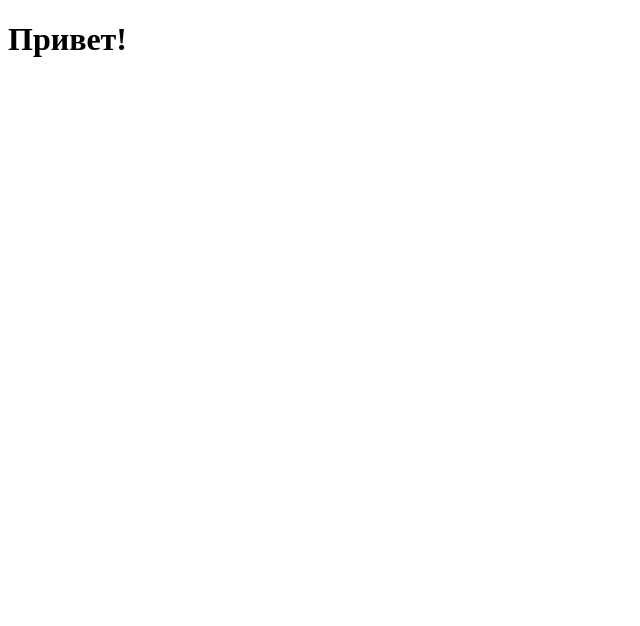
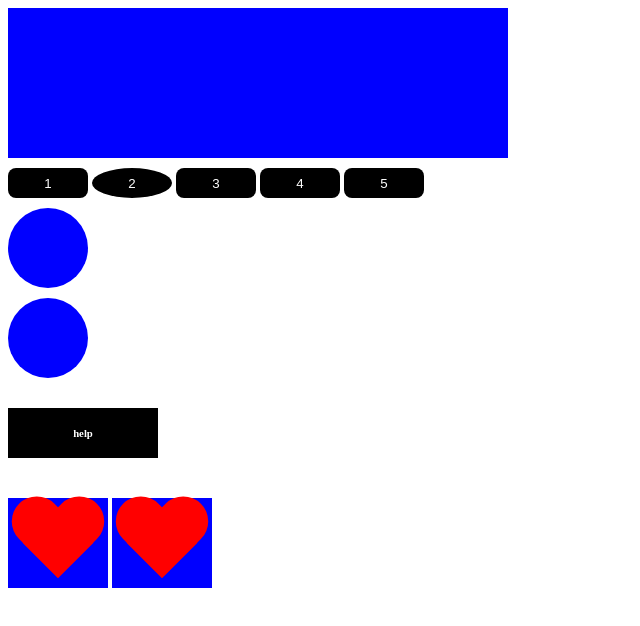
Before and after one commit to NATASHAmedvedeva95/-petrochenko-training, a plain HTML site: page index.html in a window 1280 px wide. Shown: the whole page, without its empty margins (0-640 px from the left). Drawn offline with Linux system fonts and the light colour scheme.

Commit message:
:finish the console application. page access methods

```diff
--- a/index.html
+++ b/index.html
@@ -5,9 +5,26 @@
     <meta http-equiv="X-UA-Compatible" content="IE=edge">
     <meta name="viewport" content="width=device-width, initial-scale=1.0">
     <title>Document</title>
+    <link rel="stylesheet" href="style.css">
 </head>
 <body>
-    <h1>Привет!</h1>
-    <script src="my.js"></script>
+    <div class="box" id="box"></div>
+    <button>1</button>
+    <button>2</button>
+    <button>3</button>
+    <button>4</button>
+    <button>5</button>
+
+    <div class="circle"></div>
+    <div class="circle"></div>
+    <div class="circle"></div>
+
+    <div class="wrapper">
+        <div class="heart"></div>
+        <div class="heart"></div>
+        <div class="heart"></div>
+
+    </div>
+    <script src="script.js"></script>
 </body>
 </html>
--- /dev/null
+++ b/script.js
@@ -0,0 +1,74 @@
+const box = document.getElementById('box'),
+      btns = document.getElementsByTagName('button'),
+      circles = document.getElementsByClassName('circle'),
+      hearts = document.querySelectorAll('.heart'),
+      oneHeart = document.querySelector('.heart');
+      wrapper = document.querySelector('.wrapper');
+
+box.style.backgroundColor = 'blue';
+box.style.width = '500px';
+btns[1].style.borderRadius = '100%';
+
+// задаём стили при помощи css-текста для нескольких св-в сразу
+box.style.cssText = 'background-color: blue; width: 500px'
+
+// задаём св- ва нескольким элементам при помощи цикла
+// данный способ используют редко
+
+// for(let i = 0; i < hearts.length; i++){
+//     hearts[i].style.backgroundColor = 'blue';
+// }
+
+// метод forEach. каждое сердце здесь прописывается как item
+
+hearts.forEach(item =>{
+    item.style.backgroundColor = 'blue';
+});
+
+
+// создание элементов прямо в коде при помощи метода documentCreateElement,
+// во внтурь данного метода в кавычках помещается название этого элемента. у нас это div
+// используя эту команду элемент виден только в js
+
+const div = document.createElement('div');
+
+
+// стилизуем элемент при помощи classList. здесь мы добавляем класс к нашему элементу, который прописан в Css
+
+div.classList.add('black');
+
+// добавляем данный элемент на страницу при помощи DOM, суть добавления в том, что элемент нам нужно добавить относитьельно другого элемента на странице, в нашем случае мы выбрали body и элемент поместится в конец body
+
+document.body.append(div);
+
+// иногда для таких целей используют метод при помощи обращения к querySelector, который в свою очередь отражает только один элемент на странице, в нашем случае это подойдёт, так как на странице у нас только один wrapper
+
+ wrapper.append(div);
+
+
+// есть метод, при помощи которого элемент добавляют в начало страницы prepend
+
+ wrapper.prepend(div);
+
+// также есть методы before and after, которые вставляют до или после како-то элемента. в начале говорим, перед каким элементом ставим,  в before помещаем элемент который ставим перед 2 сердечком
+
+hearts[1].before(div);
+
+
+// метод для удаления элементов
+
+circles[0].remove();
+
+// метод для замены одного элемента другим. в начале указываем, какой элемент хотим заменить
+hearts[0].replaceWith(circles[0]);
+
+// редактирование элемента div
+div.innerHTML = '<h1>Hello world</h1>';
+
+// 2-ой способ только с текстом без тегов
+
+ div.textContent = 'привет';
+
+// способ добавления элементов в разные места страницы
+
+div.insertAdjacentHTML('afterbegin', '<h6>help</h6>');
--- /dev/null
+++ b/style.css
@@ -0,0 +1,78 @@
+.box {
+    width: 150px;
+    height: 150px;
+    background-color: red;
+  }
+  button {
+      width: 80px;
+      height: 30px;
+      margin-top: 10px;
+      border: none;
+      border-radius: 8px;
+      background-color: #000;
+      color: #fff;
+      cursor: pointer;
+      outline: none;
+  }
+
+  .circle {
+      width: 80px;
+      height: 80px;
+      background-color: blue;
+      display: block;
+      margin-top: 10px;
+      border-radius: 100%;
+  }
+
+  .heart {
+      display: inline-block;
+      position: relative;
+      width: 100px;
+      height: 90px;
+      margin-top: 10px;
+  }
+  .heart:before,
+  .heart:after {
+      position: absolute;
+      content: "";
+      left: 50px;
+      top: 0;
+      width: 50px;
+      height: 80px;
+      background: red;
+      -moz-border-radius: 50px 50px 0 0;
+      border-radius: 50px 50px 0 0;
+      -webkit-transform: rotate(-45deg);
+         -moz-transform: rotate(-45deg);
+          -ms-transform: rotate(-45deg);
+           -o-transform: rotate(-45deg);
+              transform: rotate(-45deg);
+      -webkit-transform-origin: 0 100%;
+         -moz-transform-origin: 0 100%;
+          -ms-transform-origin: 0 100%;
+           -o-transform-origin: 0 100%;
+              transform-origin: 0 100%;
+  }
+  .heart:after {
+      left: 0;
+      -webkit-transform: rotate(45deg);
+         -moz-transform: rotate(45deg);
+          -ms-transform: rotate(45deg);
+           -o-transform: rotate(45deg);
+              transform: rotate(45deg);
+      -webkit-transform-origin: 100% 100%;
+         -moz-transform-origin: 100% 100%;
+          -ms-transform-origin: 100% 100%;
+           -o-transform-origin: 100% 100%;
+              transform-origin :100% 100%;
+  }
+  .black{
+      width: 150px;
+      height: 50px;
+      line-height: 50px;
+      text-align: center;
+      background-color: black;
+      margin-bottom: 30px;
+      margin-top: 30px;
+      color: #fff;
+  }
```
Also changed, not shown: 5script.js (added, +20 -0 lines), 1 other file.
